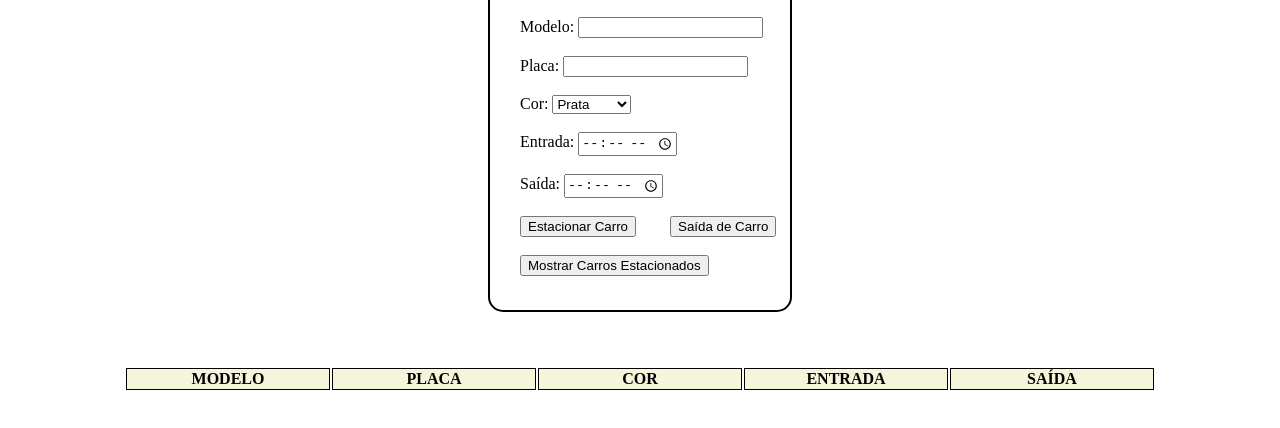
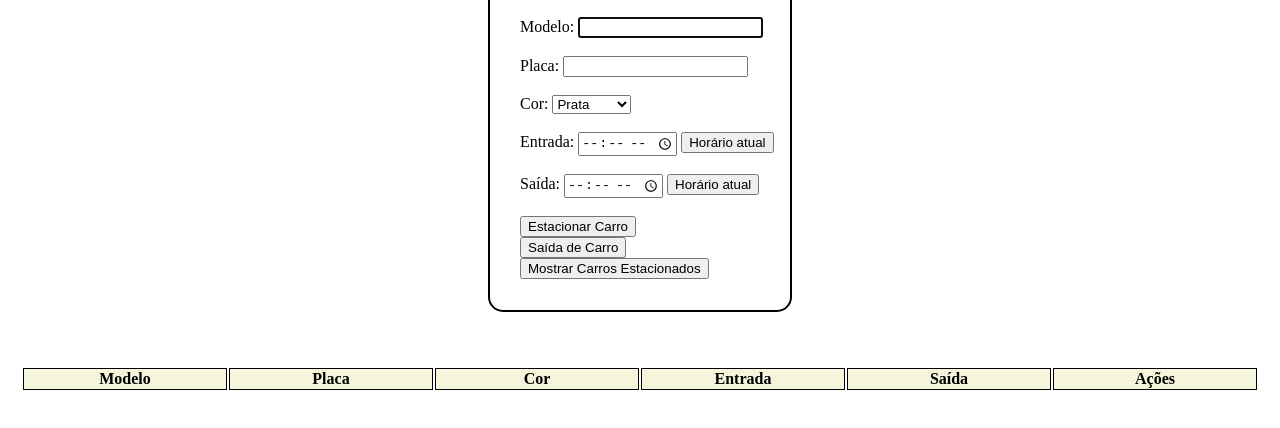
Before and after one commit to Feitosa22/Estacionamento, a plain HTML site: page Estacionamento 1/index.html in a window 1280 px wide. Shown: the part 60-488 px from the top of the page. Drawn offline with Linux system fonts and the light colour scheme.

Commit message:
Update index.html

```diff
--- a/Estacionamento 1/index.html
+++ b/Estacionamento 1/index.html
@@ -5,7 +5,6 @@
     <meta http-equiv="X-UA-Compatible" content="IE=edge" />
     <meta name="viewport" content="width=device-width, initial-scale=1.0" />
     <link rel="stylesheet" href="vagas.css" />
-    <script src="./vagas.js"></script>
     <title>Estacionamento</title>
   </head>
 
@@ -14,10 +13,10 @@
       <h2>Estacionamento</h2>
 
       <span>Modelo:</span>
-      <input type="text"  id="Modelo" />
+      <input type="text" id="Modelo" class="cleanField" autocomplete="off" autofocus/>
       <br /><br />
       <span>Placa:</span>
-      <input type="text"  id="Placa" />
+      <input type="text" id="Placa" class="cleanField" autocomplete="off"/>
       <br /><br />
       <span>Cor:</span>
       <select id="Cor" class="form-control">
@@ -31,29 +30,34 @@
       </select>
       <br /><br />
       <span>Entrada:</span>
-      <input type="time"  id="Entrada" />
+      <input type="time" id="Entrada" class="cleanField" />
+      <button id="horaAtual">Horário atual</button>
       <br /><br />
       <span>Saída:</span>
-      <input type="time"  id="Saida" />
-
+      <input type="time" id="Saida" class="cleanField" />
+      <button id="horaAtual2">Horário atual</button>
       <br /><br />
-      <input type="button" value="Estacionar Carro" id="InCar" onclick="InCar()"/>
-      <input type="button" value="Saída de Carro" id="OutCar" onclick="OutCar()"/>
-      <br /><br /> <input type="button" value="Mostrar Carros Estacionados" id="parking" onclick="historico()" />
+      <input type="button" value="Estacionar Carro" id="checkIn" />
+      <br />
+      <input type="button" value="Saída de Carro" id="checkOut" />
+      <br />
+      <input type="button" value="Mostrar Carros Estacionados" id="parking" />
     </div>
     <br /><br /><br />
 
     <table class="tabela">
-        <thead>
-            <tr>
-              <th>MODELO</th>
-              <th>PLACA</th>
-              <th>COR</th>
-              <th>ENTRADA</th>
-              <th>SAÍDA</th>
-            </tr>
-          </thead>
+      <thead>
+        <tr>
+          <th class="model">Modelo</th>
+          <th>Placa</th>
+          <th class="color">Cor</th>
+          <th>Entrada</th>
+          <th>Saída</th>
+          <th class="editar">Ações</th>
+        </tr>
+      </thead>
       <tbody id="corpoTabela"></tbody>
     </table>
   </body>
+  <script src="./vagas.js"></script>
 </html>
```
